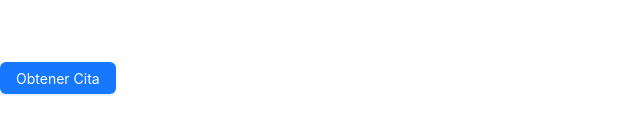
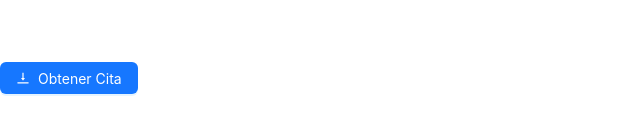
Before and after one commit to cigotete/react-antd-components-demos, a React (Vite) app: page / in a window 1280 px wide. Shown: the part 322-456 px from the top of the page, without its empty margins (0-640 px from the left). Built offline with nearby package versions, Linux system fonts and the light colour scheme.

Commit message:
Added icon component to button demo.

```diff
--- a/src/componentsDemo/DemoButton.jsx
+++ b/src/componentsDemo/DemoButton.jsx
@@ -1,5 +1,6 @@
 import { useState } from 'react';
 import { Button } from 'antd';
+import { VerticalAlignBottomOutlined } from '@ant-design/icons';
 import axios from 'axios';
 
 export function DemoButton () {
@@ -27,6 +28,7 @@ export function DemoButton () {
       type="primary"
       loading={isLoading}
       onClick={handleClick}
+      icon={<VerticalAlignBottomOutlined />}
       >
         {isLoading ? 'Cargando...' : 'Obtener Cita'}
       </Button>
```
